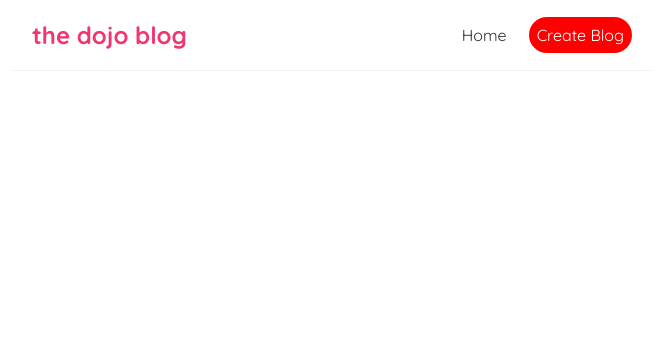
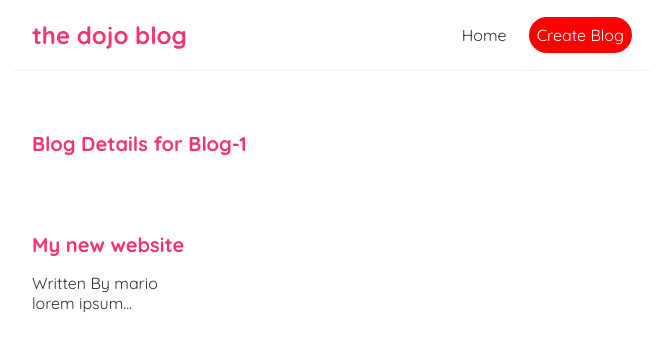
Before and after one commit to grimWaffles/dojo-blog, a React (Create React App) app: page /blogs/1 in a window 1280 px wide. Shown: the top 348 px of the page, without its empty margins (308-971 px from the left). Built offline with nearby package versions, Linux system fonts and the light colour scheme; data requests are answered from the project's data file.

Commit message:
Lesson 26

```diff
--- a/src/App.js
+++ b/src/App.js
@@ -1,4 +1,5 @@
 import Navbar from './components/Navbar';
+import BlogDetails from './views/BlogDetails';
 import Create from './views/Create';
 import Home3 from './views/Home3';
 import { BrowserRouter as Router, Route, Switch } from 'react-router-dom/cjs/react-router-dom.min';
@@ -18,6 +19,7 @@ function App() {
           <Switch>
             <Route exact path="/"><Home3/></Route>
             <Route exact path="/create"><Create/></Route>
+            <Route exact path="/blogs/:id"><BlogDetails/></Route>
           </Switch>
         </div>
       </div>
--- a/src/components/BlogList.js
+++ b/src/components/BlogList.js
@@ -1,4 +1,6 @@
-const BlogList = ({blogs,title, handleDelete}) => {
+import { Link } from "react-router-dom/cjs/react-router-dom";
+
+const BlogList = ({ blogs, title, handleDelete }) => {
     // const blogs = props.blogs
     // const title = props.title
 
@@ -8,9 +10,11 @@ const BlogList = ({blogs,title, handleDelete}) => {
             {blogs.map((blog) =>
             (
                 <div className="blog-preview" key={blog.id}>
-                    <h2>{blog.title}</h2>
-                    <p>- {blog.author}</p>
-                    <button onClick={()=>{handleDelete(blog.id)}}>Delete Blog</button>
+                    <Link to={`/blogs/${blog.id}`}>
+                        <h2>{blog.title}</h2>
+                        <p>- {blog.author}</p>
+                        <button onClick={() => { handleDelete(blog.id) }}>Delete Blog</button>
+                    </Link>
                 </div>
             )
             )}
--- a/src/index.css
+++ b/src/index.css
@@ -50,3 +50,17 @@
   color: #f1356d;
   margin-bottom: 8px;
 }
+
+.blog-preview a{
+  text-decoration: none;
+}
+
+.blog-details h2{
+  font-size: 20px;
+  color: #f1356d;
+  margin-bottom: 16px;
+}
+
+.blog-details div{
+  margin: 20px 0px;
+}
--- /dev/null
+++ b/src/views/BlogDetails.js
@@ -0,0 +1,23 @@
+import { useParams } from "react-router-dom/cjs/react-router-dom";
+import useFetch from "../Hooks/useFetch";
+
+const BlogDetails = () => {
+    const { id } = useParams()
+    const {data, isPending, err} = useFetch('http://localhost:8000/blogs/'+id);
+
+    return (
+        <div className="blog-details">
+            <h2>Blog Details for Blog-{id}</h2>
+            <br /><br />
+            {isPending && <div>Loading...</div>}
+            {data &&
+            <div>
+                <h2>{data.title}</h2>
+                <p>Written By {data.author}</p>
+                <p>{data.body}</p>
+            </div>}
+        </div>
+    );
+}
+
+export default BlogDetails;
```
